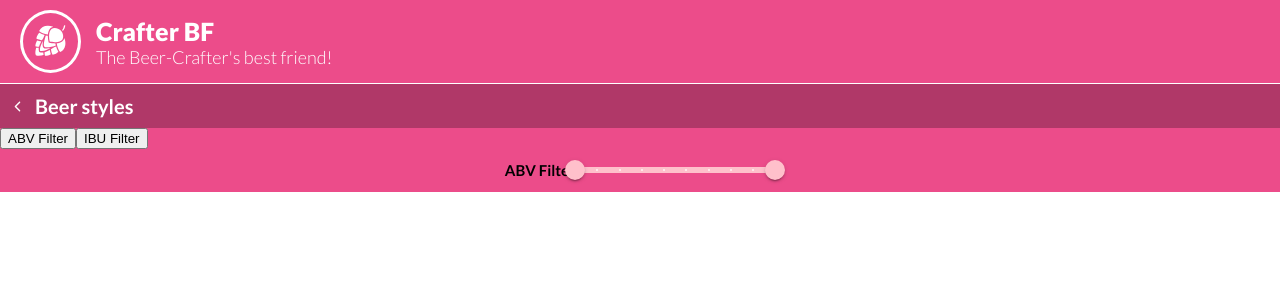
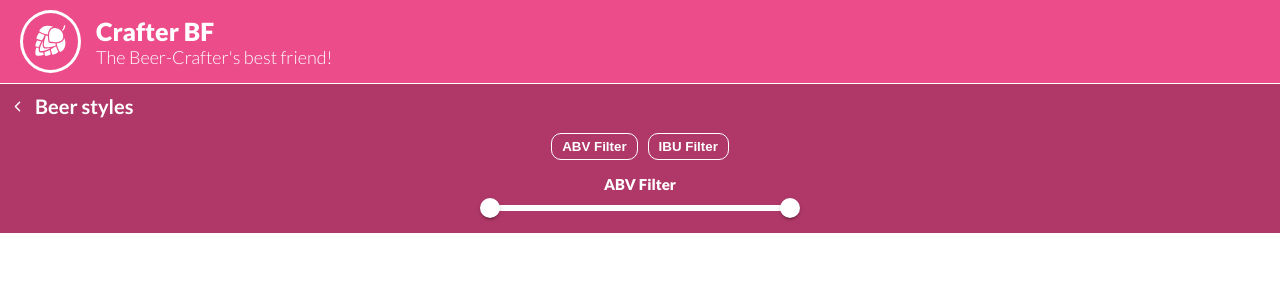
Before and after one commit to KaskMIL/crafter-bf, a React (Create React App) app: page /styles in a window 1280 px wide. Both pictures are taken after a click on the button "ABV Filter". Shown: the top 300 px of the page. Built offline with nearby package versions, Linux system fonts and the light colour scheme; no server answers.

Commit message:
Fixed display buttons bug

```diff
--- a/src/components/BeerStyles/BeerStyleElement/BeerStylesElement.module.scss
+++ b/src/components/BeerStyles/BeerStyleElement/BeerStylesElement.module.scss
@@ -24,6 +24,7 @@ html {
   font-family: 'Lato', sans-serif;
   padding-right: 0.2rem;
   color: white;
+  background-color: var(--pink);
 
   img {
     width: 100%;
@@ -42,6 +43,7 @@ html {
     display: flex;
     justify-content: center;
     width: 100%;
+    margin-bottom: 1rem;
 
     button {
       background: none;
@@ -69,7 +71,3 @@ html {
   font-weight: 900;
   font-size: 1.5rem;
 }
-
-.sliderContainer {
-  width: 100%;
-}
--- a/src/components/BeerStyles/BeerStylesPage.js
+++ b/src/components/BeerStyles/BeerStylesPage.js
@@ -38,13 +38,16 @@ function BeerStylesPage() {
 
   // Function to invert ABV active value and set value to default
   const handleAbvButton = () => {
-    if (!abvValue.active) {
+    if (!abvValue.active && !ibuValue.active) {
       setAbvValue({ ...abvValue, active: !abvValue.active });
+    } else if (!abvValue.active && ibuValue.active) {
+      setAbvValue({ ...abvValue, active: !abvValue.active });
+      setIbuValue({ ...ibuValue, active: !ibuValue.active });
     } else {
       setAbvValue({
         ...abvValue,
         value: [1, 10],
-        active: !abvValue.active,
+        active: false,
       });
     }
   };
@@ -56,8 +59,11 @@ function BeerStylesPage() {
 
   // Function to invert IBU active value  and set value to default
   const handleIbuButton = () => {
-    if (!ibuValue.active) {
+    if (!ibuValue.active && !abvValue.active) {
       setIbuValue({ ...ibuValue, active: !ibuValue.active });
+    } else if (!ibuValue.active && abvValue.active) {
+      setIbuValue({ ...ibuValue, active: !ibuValue.active });
+      setAbvValue({ ...abvValue, active: !abvValue.active });
     } else {
       setIbuValue({
         ...ibuValue,
@@ -66,6 +72,7 @@ function BeerStylesPage() {
       });
     }
   };
+  const getText = (value, string) => `${value} ${string}`;
 
   return (
     <main className={styles.container}>
@@ -92,14 +99,15 @@ function BeerStylesPage() {
               onChange={(e) => handleAbvChange(e.target.value)}
               getAriaLabel={() => 'ABV'}
               valueLabelDisplay="auto"
+              getAriaValueText={() => getText(abvValue.value, 'ABV')}
               value={abvValue.value}
               step={1}
               marks
               min={1}
               max={10}
               sx={{
-                width: 200,
-                color: 'pink',
+                width: 300,
+                color: 'white',
               }}
             />
           ) : null
@@ -111,14 +119,15 @@ function BeerStylesPage() {
               onChange={(e) => handleIbuChange(e.target.value)}
               getAriaLabel={() => 'IBU'}
               valueLabelDisplay="auto"
+              getAriaValueText={() => getText(ibuValue.value, 'IBU')}
               value={ibuValue.value}
               step={1}
               marks
               min={0}
               max={200}
               sx={{
-                width: 200,
-                color: 'pink',
+                width: 300,
+                color: 'white',
               }}
             />
           ) : null
--- a/src/components/BeerStyles/BeerStylesPage.module.scss
+++ b/src/components/BeerStyles/BeerStylesPage.module.scss
@@ -10,7 +10,7 @@
   display: flex;
   flex-direction: column;
   align-items: flex-start;
-  background-color: var(--pink);
+  background-color: var(--dark-purple);
 
   ul {
     margin: 0;
@@ -45,9 +45,36 @@
   }
 }
 
+.btnContainer {
+  width: 100%;
+  background-color: var(--dark-purple);
+  display: flex;
+  justify-content: center;
+  padding: 0.5rem 0;
+  column-gap: 1rem;
+
+  button {
+    background-color: var(--dark-purple);
+    padding: 0.5rem 1rem;
+    color: white;
+    border: 1px solid white;
+    border-radius: 1rem;
+    font-weight: 600;
+  }
+}
+
 .sliderContainer {
   width: 100%;
   display: flex;
+  flex-direction: column;
   align-items: center;
   justify-content: center;
+  padding: 1rem 0;
+  background-color: var(--dark-purple);
+
+  h2 {
+    margin: 0;
+    color: white;
+    font-weight: 900;
+  }
 }
--- a/src/components/BeerStyles/ButtonsContainer/ButtonsContanier.js
+++ b/src/components/BeerStyles/ButtonsContainer/ButtonsContanier.js
@@ -1,10 +1,11 @@
 import React from 'react';
 import PropTypes from 'prop-types';
+import styles from '../BeerStylesPage.module.scss';
 
 function ButtonsContainer(props) {
   const { handleAbvButton, handleIbuButton } = props;
   return (
-    <div>
+    <div className={styles.btnContainer}>
       <button onClick={handleAbvButton} type="submit">
         ABV Filter
       </button>
```
